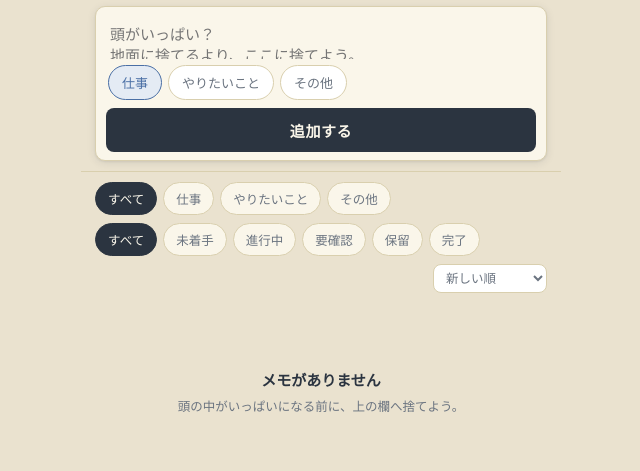
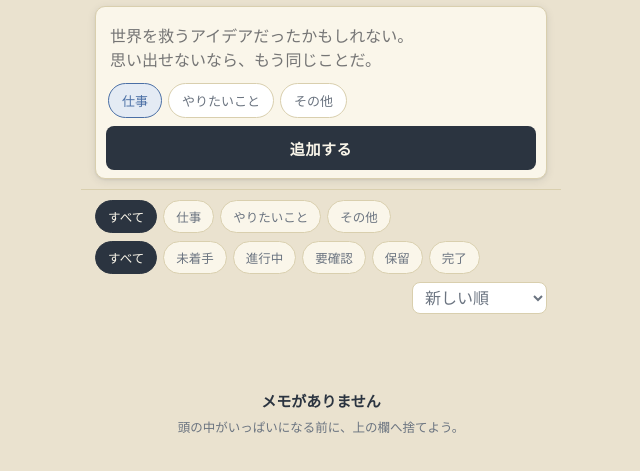
Before and after one commit to Shimokawa314/Flash-Thought, a plain HTML site: page index.html in a window 1280 px wide. Shown: the part 45-516 px from the top of the page, without its empty margins (319-959 px from the left). Drawn offline with Linux system fonts and the light colour scheme.

Commit message:
Add files via upload

```diff
--- a/index.html
+++ b/index.html
@@ -98,15 +98,17 @@
   .capture textarea {
     width: 100%;
     resize: none;
-    min-height: 40px;
+    min-height: 58px;
     max-height: 120px;
+    overflow-y: hidden;
     font-family: 'Kosugi Maru', sans-serif;
-    font-size: 15px;
+    font-size: 16px;
     color: var(--ink);
     background: transparent;
     border: none;
     padding: 6px 4px;
     outline: none;
+    transition: height 0.15s ease-out;
   }
   .cat-pick {
     display: flex;
@@ -172,7 +174,7 @@
   .sort-row { display: flex; justify-content: flex-end; }
   .sort-row select {
     font-family: 'Kosugi Maru', sans-serif;
-    font-size: 12.5px;
+    font-size: 16px;
     border-radius: 8px;
     border: 1px solid var(--card-edge);
     padding: 6px 8px;
@@ -311,8 +313,7 @@
     </header>
 
     <div class="capture">
-      <textarea id="noteInput" placeholder="頭がいっぱい？
-地面に捨てるより、ここに捨てよう。" rows="2"></textarea>
+      <textarea id="noteInput" rows="3"></textarea>
       <div class="cat-pick" id="catPick">
         <button class="cat-chip" data-c="work" data-active="0">仕事</button>
         <button class="cat-chip" data-c="want" data-active="0">やりたいこと</button>
@@ -358,6 +359,40 @@
 <script>
 (function () {
   const STORAGE_KEY = 'idea-notes';
+  const PLACEHOLDERS = [
+    "アイデアは弾丸より速く消える。\n忘れる前に書き留めておこう。",
+    "君の脳は信用できない。\nメモ帳なら、もう少しマシだ。",
+    "思いつきは一瞬、後悔は一生。\n記録する者だけが未来を作る。",
+    "偉大な発明は偶然から生まれる。\n忘れなければ、の話だが。",
+    "ひらめきは一瞬で消える。\n後悔は驚くほど長持ちする。",
+    "思いついた瞬間が勝負だ。\n明日の君は、もう忘れている。",
+    "天才と凡人の違い？\nメモ帳を持っているかどうかだ。",
+    "アイデアは逃げ足が速い。\n鉛筆は、それより少しだけ速い。",
+    "良い考えほど逃げていく。\n捕まえるなら今しかない。",
+    "記憶は曖昧だ。\nインクは意外と誠実だ。",
+    "メモを取る者は生き残る。\n思い出そうとする者は苦しむ。",
+    "一枚のメモが世界を変える。\nゴミ箱へ行かなければ、だが。",
+    "考えるだけでは足りない。\n書いた者だけが次へ進める。",
+    "そのひらめき、本物か？\n明日になれば確かめようがない。",
+    "忘却は人類共通の才能だ。\n記録だけが、それに勝てる。",
+    "脳みそは壊れる。\nメモ帳は、まだマシだ。",
+    "偉大な発明は偶然生まれる。\n偶然消えることも、よくある。",
+    "世界を救うアイデアだったかもしれない。\n思い出せないなら、もう同じことだ。",
+    "あなたの脳にも保証期間があります。\nメモにはありません。",
+    "「覚えている」は証拠にならない。\n書いてあれば、それが真実だ。",
+    "偉大な発明は、ひらめきから始まる。\n歴史は、記録されたものだけを覚えている。",
+    "アイデアは生き物。\n放っておくと、どこかへ逃げていく。",
+    "思いつくことは才能。\n残すことは技術。",
+    "ひらめきは偶然訪れる。\n残るかどうかは君次第。",
+    "世界を救う方法を思いついた。\n……たぶん。",
+    "君の最高傑作だったかもしれない。\n今となっては誰にも分からない。",
+    "そのアイデアは傑作だった。\n覚えていれば、の話だが。",
+    "良いアイデアほど、逃げ足が速い。\n捕まえられるのは準備した者だけだ。",
+    "紙切れ一枚が未来を変える。\n少なくとも、記憶よりは頼りになる。",
+    "発明家は特別じゃない。\n忘れない工夫をしただけだ。",
+    "メモは未来の自分への通信。\n返事が来る保証はない。",
+    "頭がいっぱい？\n地面に捨てるより、ここに捨てよう。"
+  ];
   const CAT_LABEL = { work: '仕事', want: 'やりたいこと', other: 'その他' };
   const CAT_ORDER = { work: 0, want: 1, other: 2 };
   const ST_LABEL = { none: '未着手', progress: '進行中', check: '要確認', hold: '保留', done: '完了' };
@@ -416,6 +451,7 @@
     notes.push({ id, text, category: pickedCat, status: 'none', createdAt: new Date().toISOString() });
     noteInput.value = '';
     noteInput.style.height = 'auto';
+    noteInput.placeholder = PLACEHOLDERS[Math.floor(Math.random() * PLACEHOLDERS.length)];
     render();
     saveNotes();
   }
@@ -521,6 +557,7 @@
   });
 
   (async function init() {
+    noteInput.placeholder = PLACEHOLDERS[Math.floor(Math.random() * PLACEHOLDERS.length)];
     await loadNotes();
     render();
   })();
```
Also changed, not shown: apple-touch-icon.png, favicon-32.png, icon-192.png, icon-512.png.
